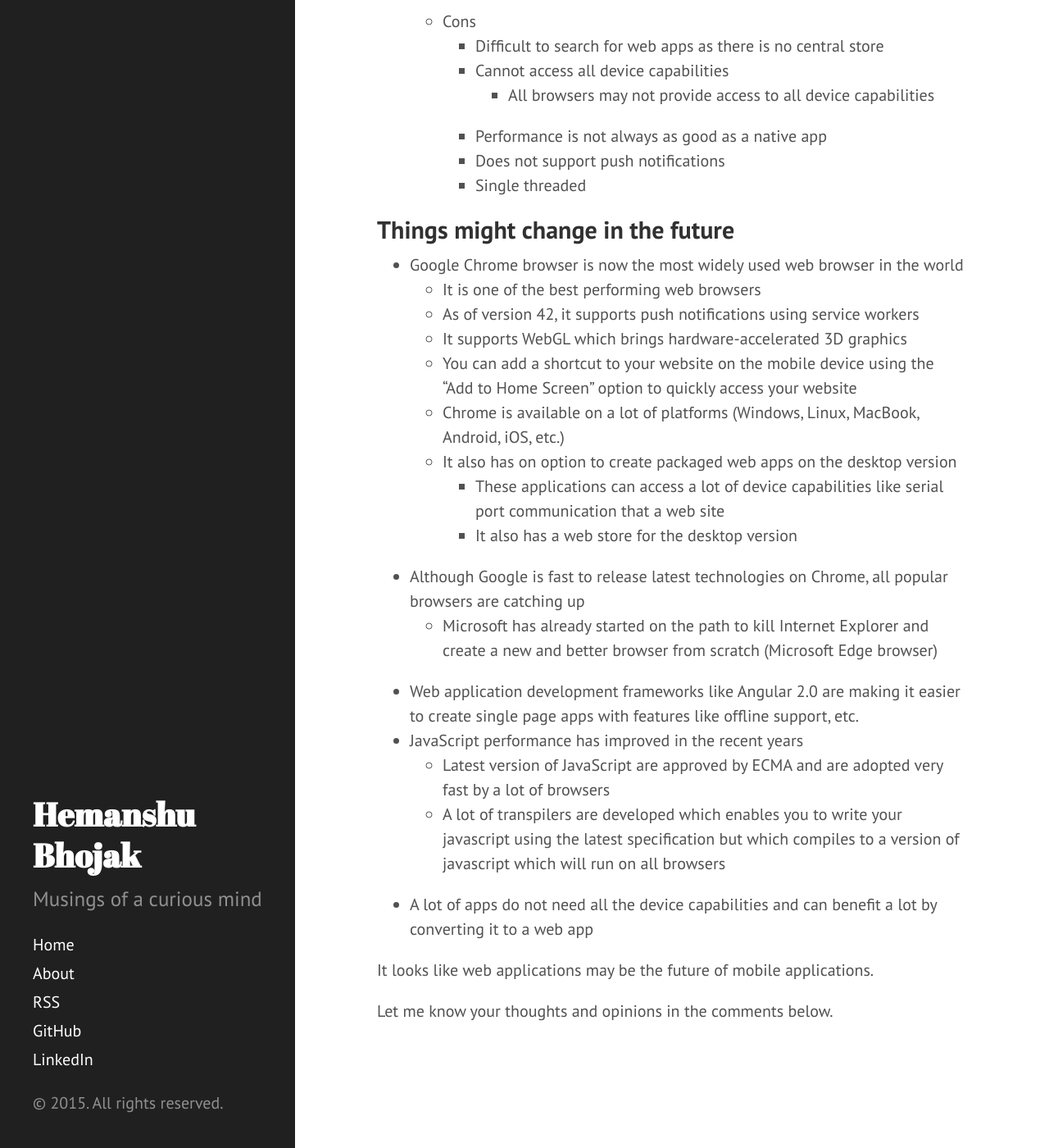
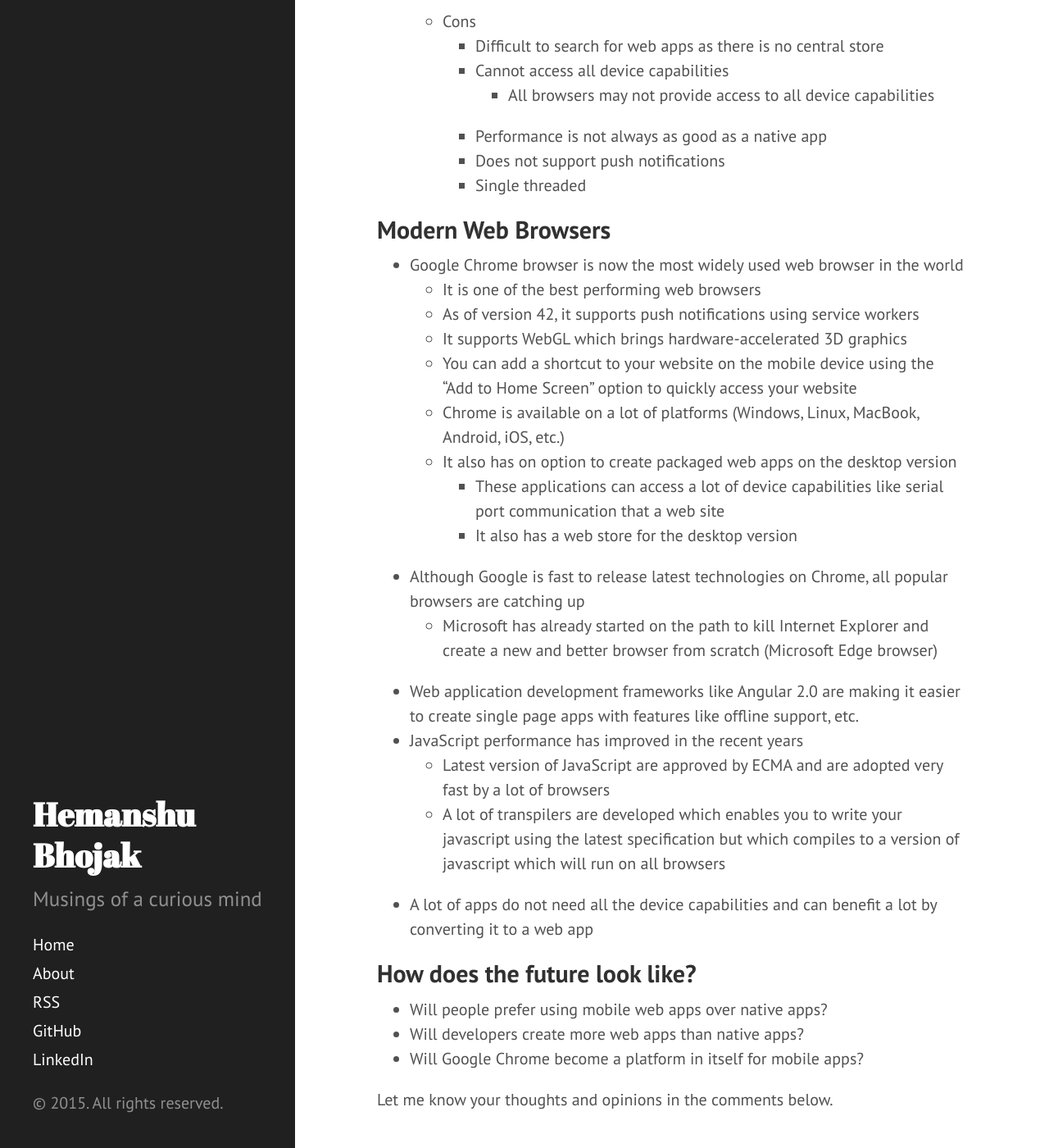
Before and after one commit to technoheman/hemanshubhojak.com, a Jekyll site: the page built from _posts/2015-11-30-advent-of-mobile-web-apps.markdown, in a window 1280 px wide and 1400 px high, scrolled down 1207 px. Shown: the whole window at 82% size. Built offline with Jekyll 4.4.1, drawn with Linux system fonts in a browser that asks for light colours; comment, search, counter and statistics services are not loaded.

Commit message:
Update 2015-11-30-advent-of-mobile-web-apps.markdown

```diff
--- a/_posts/2015-11-30-advent-of-mobile-web-apps.markdown
+++ b/_posts/2015-11-30-advent-of-mobile-web-apps.markdown
@@ -43,7 +43,7 @@ categories: web-apps native-vs-web-apps chrome-as-a-platform
         * Single threaded
 
 
-## Things might change in the future
+## Modern Web Browsers
 
 * Google Chrome browser is now the most widely used web browser in the world
     * It is one of the best performing web browsers
@@ -62,6 +62,10 @@ categories: web-apps native-vs-web-apps chrome-as-a-platform
     * A lot of transpilers are developed which enables you to write your javascript using the latest specification but which compiles to a version of javascript which will run on all browsers
 * A lot of apps do not need all the device capabilities and can benefit a lot by converting it to a web app
 
-It looks like web applications may be the future of mobile applications.
+## How does the future look like?
+
+* Will people prefer using mobile web apps over native apps?
+* Will developers create more web apps than native apps?
+* Will Google Chrome become a platform in itself for mobile apps?
 
 Let me know your thoughts and opinions in the comments below.
```
